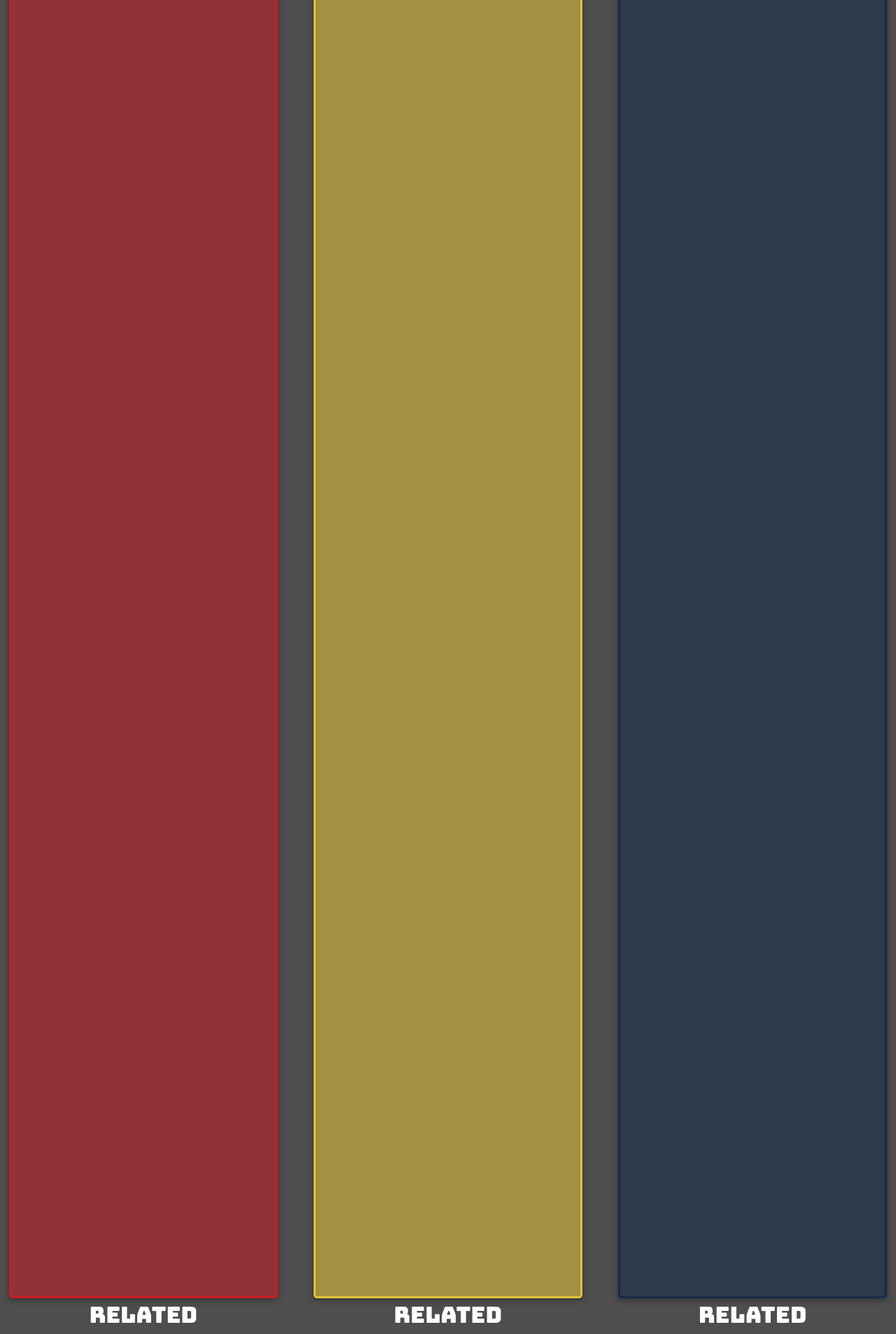
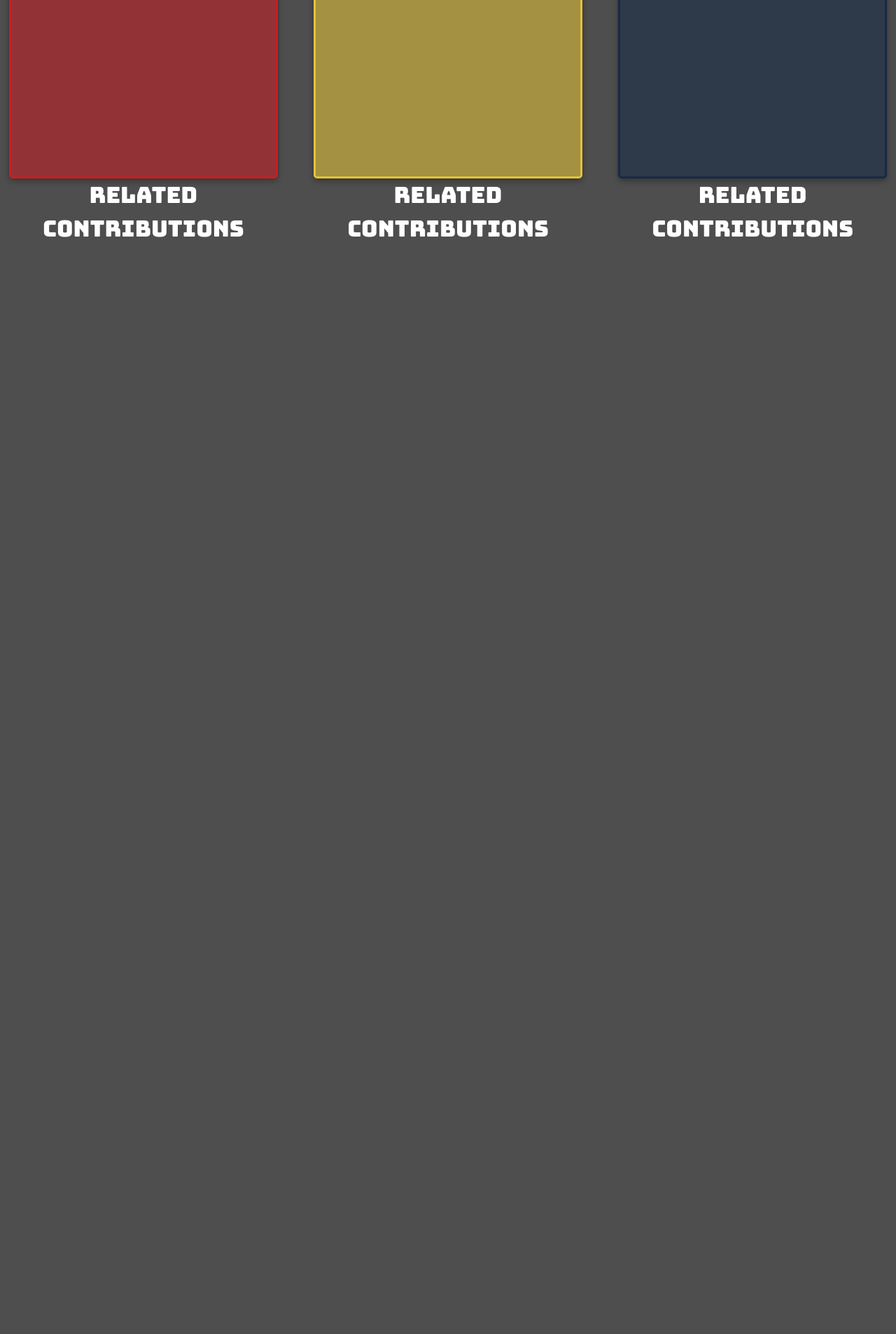
Before and after one commit to mac-chaffee/candidata, a Django app: template candidata/templates/results.html in a window 1280 px wide. Shown: the part 1171-3077 px from the top of the page at 70% size. After the commit the page ends 1510 px from the top, so only its background shows below. Run offline with Django 3.2, Linux system fonts and the light colour scheme; the template is opened without the code that fills it, so the values that code supplies are empty; parts of the project's set-up code (start-up, migrations or seed data) failed here and were passed over; some libraries are stand-ins or nearby versions.

Commit message:
Adjust height again

```diff
--- a/candidata/static/stylesheet.css
+++ b/candidata/static/stylesheet.css
@@ -43,7 +43,7 @@ body {
   display: flex;
   flex-direction: column;
   align-items: center;
-  height: 350vh;
+  height: 150vh;
   width: 30vw;
   padding: 5px 10px 0px 10px;
   box-shadow: 0 0 4px rgba(0,0,0,.14),0 4px 8px rgba(0,0,0,.28);
```
Also changed, not shown: db.sqlite3.
